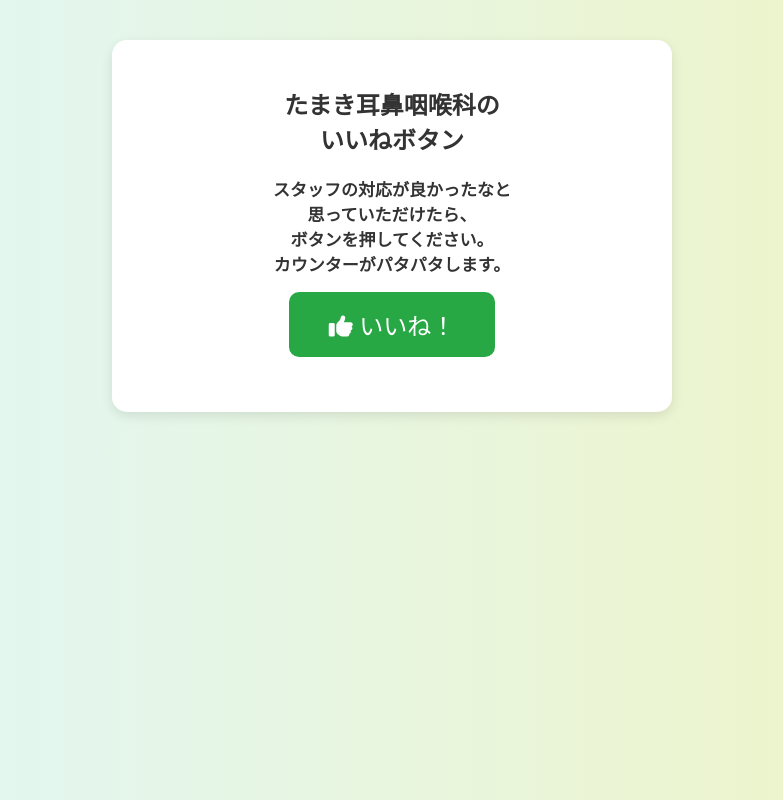
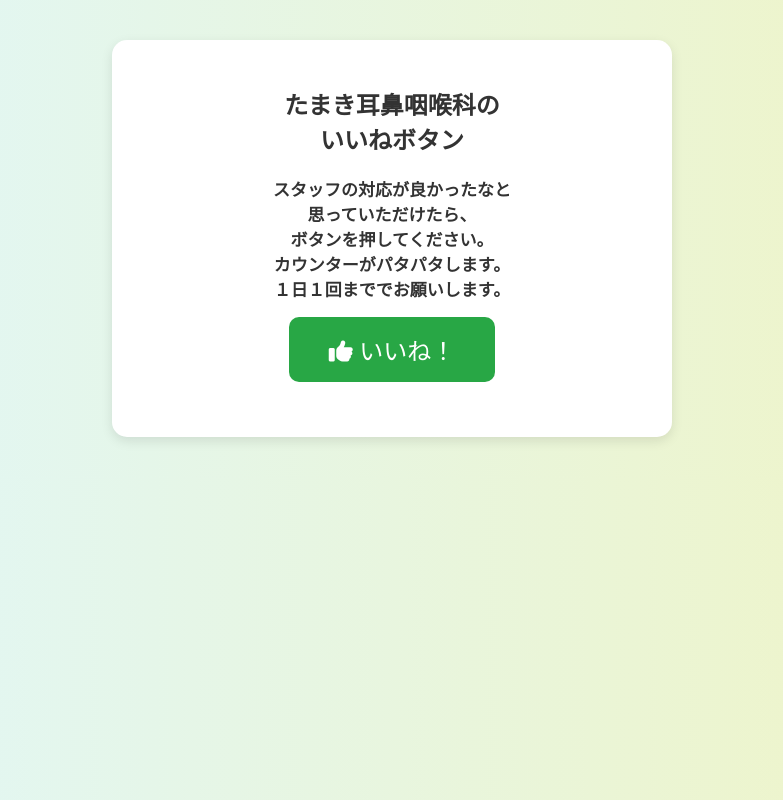
Before and after one commit to ryu-9191/counter-button, a plain HTML site: page index.html in a window 1280 px wide. Shown: the whole page, without its empty margins (248-1031 px from the left). Drawn offline with Linux system fonts and the light colour scheme.

Commit message:
Update index.html

```diff
--- a/index.html
+++ b/index.html
@@ -72,7 +72,7 @@
   <div class="card">
     <h1>たまき耳鼻咽喉科の<br>いいねボタン</h1>
     <h2>スタッフの対応が良かったなと<br>思っていただけたら、<br>
-    ボタンを押してください。<br>カウンターがパタパタします。</h2>
+    ボタンを押してください。<br>カウンターがパタパタします。<br>１日１回まででお願いします。</h2>
 
     <button id="pushBtn" onclick="pushButton()">
       <i class="fa fa-thumbs-up"></i> いいね！
```
